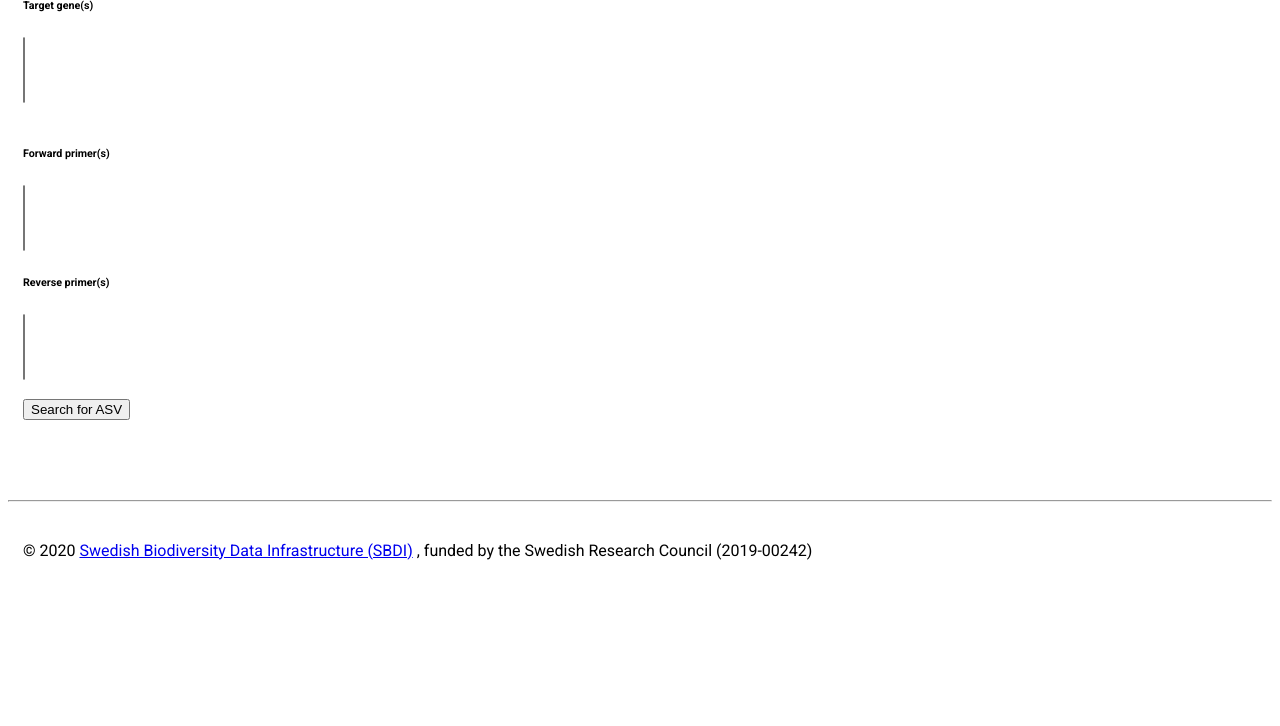
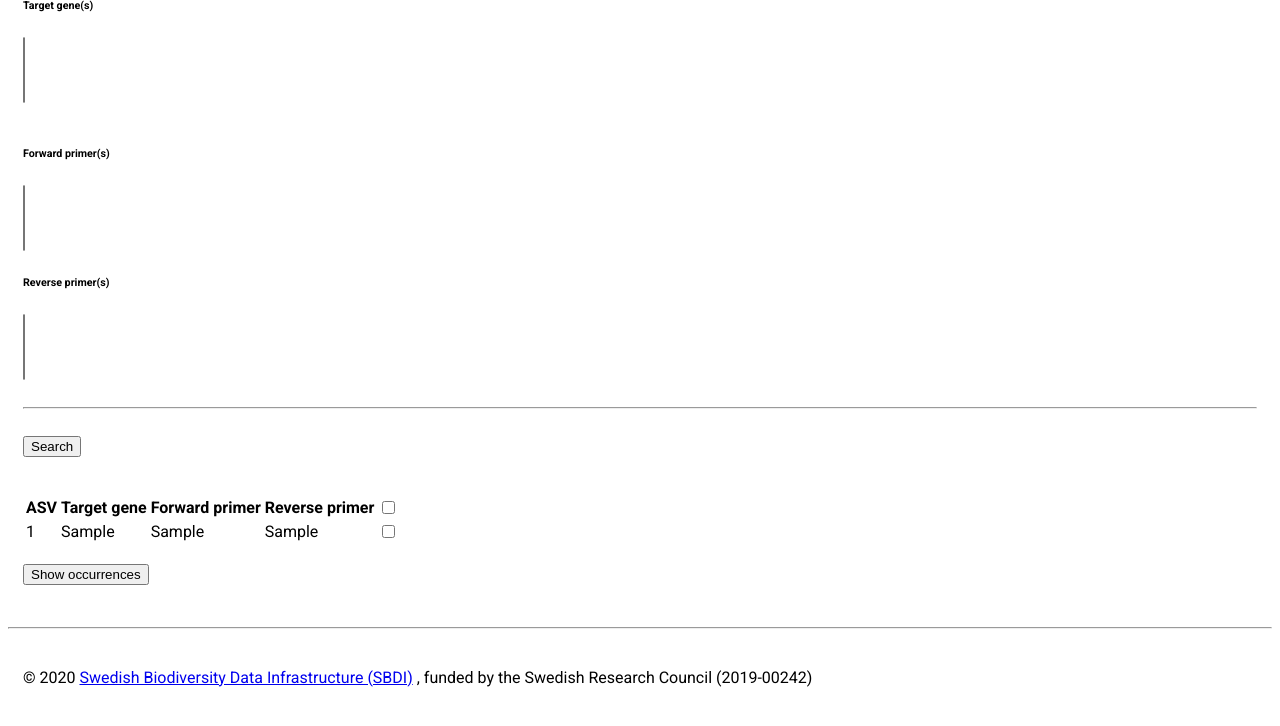
Before and after one commit to biodiversitydata-se/mol-mod, a Flask app: template app/main/templates/search_api.html in a window 1280 px wide. Shown: the part 87-813 px from the top of the page. Before the commit the page ends 647 px from the top, so only its background shows below. Run offline with Flask 2, Linux system fonts and the light colour scheme; the template is opened without the code that fills it: values that come from a table or form of the project are taken from there, most other values are stand-ins (such as "Sample title", 1, 10 or a date in 2020); some libraries are stand-ins or nearby versions.

Commit message:
Add logic and dummy result table for api search

```diff
--- a/app/forms.py
+++ b/app/forms.py
@@ -66,4 +66,8 @@ class ApiSearchForm(FlaskForm):
     gene_sel = SelectMultipleField('gene_sel', choices=[])
     fw_prim_sel = SelectMultipleField('fw_prim_sel', choices=[])
     rv_prim_sel = SelectMultipleField('rv_prim_sel', choices=[])
-    search_for_asv = SubmitField(u'Search for ASV')
+    search_for_asv = SubmitField(u'Search')
+
+
+class ApiResultForm(FlaskForm):
+    asv_id = BooleanField(u'asv_id')
--- a/app/main/templates/search_api.html
+++ b/app/main/templates/search_api.html
@@ -23,6 +23,8 @@
             </div>
         </div>
         <br>
+        <hr>
+        <br>
         <div class='row'>
             <div class='col-md-2'>
                 {{ sform.search_for_asv(class='btn btn-primary', id='search_for_asv') }}
@@ -32,12 +34,63 @@
 </div>
 <br>
 <br>
+{% if rform %}
+<div class='container' id='result'>
+    <form action='http://molecular.infrabas.se/biocache-service/occurrences/batchSearch'
+          method='post' id='rform' name='rform'>
+        {{ rform.csrf_token }}
+        <div class='row'>
+            <div class='col-md-12'>
+                <table id='result_table' class='dataframe table table-striped'>
+                    <thead>
+                        <tr>
+                            <th>ASV</th>
+                            <th>Target gene</th>
+                            <th>Forward primer</th>
+                            <th>Reverse primer</th>
+                            <th><input type='checkbox' id='select_all' /></th>
+                        </tr>
+                    </thead>
+                    <tbody>
+                        {% for i, row in rdf.iterrows() %}
+                        <tr>
+                            <td>{{ row['asv_id'] }}</td>
+                            <td>{{ row['target_gene'] }}</td>
+                            <td>{{ row['fw_prim'] }}</td>
+                            <td>{{ row['rv_prim'] }}</td>
+                            <td>{{ rform.asv_id(id=row['asv_id'], class='asv_id form-control') }}</td>
+                        </tr>
+                        {% endfor %}
+                    </tbody>
+
+                </table>
+            </div>
+        </div>
+        <!-- Hidden part, for redirection to SBDI -->
+        <div class='row'>
+            <textarea name='queries' id='raw_names' style='display: none'></textarea>
+            <!-- Make visible for testing: -->
+            <!-- <textarea name='queries' id='raw_names' rows=4, cols=40></textarea> -->
+            <input type='hidden' name='redirectBase'
+                value='http://molecular.infrabas.se/ala-hub/occurrences/search'>
+            <input type='hidden' name='field' value='raw_name'/>
+            <input type='hidden' name='action' value='Search'/>
+        </div>
+        <br>
+        <div class='row'>
+            <div class='col-md-2'>
+                <input id='show_occurrences' name='show_occurrences' type='submit' value='Show occurrences' class='btn btn-primary'/>
+            </div>
+            <div class='col-md-10 hiddenElem' id='selection_error'>Please select at least one BLAST hit</div>
+        </div>
+    </form>
+</div>
+{% endif %}
 
 <script>
     $(document).ready(function () {
-
+        // SEARCH FORM
         $.fn.select2.defaults.set("theme", "bootstrap");
-
         // Make select2-dropdowns for gene & primers
         var geneSelS2 = $('#gene_sel').select2({
             placeholder: 'Select target gene(s)'
@@ -61,7 +114,6 @@
                 // Set flask endpoint
                 '/get_primers' + '/' + gene + '/' + dir,
                 function(data) {
-                    // Save current selection
                     currSel = primDrop.val();
                     // Remove old options
                     primDrop.find('option').remove();
@@ -69,7 +121,6 @@
                     $.each(data, function(i,e) {
                         primDrop.append('<option value="' + e.name + '">' + e.display + '</option>');
                     });
-                    // Reapply selection (to keep it after reload)
                     primDrop.val(currSel);
                 }
             );
@@ -77,17 +128,89 @@
         // To 'keep' option filters after submit
         filterPrimerOptions('fw');
         filterPrimerOptions('rv');
-
         // Filter primer options when genes are selected
         geneSelS2.change(function () {
             filterPrimerOptions('fw');
             filterPrimerOptions('rv');
         });
 
-});
+        // RESULT FORM
+        var sbdiArea = $('#raw_names');
+        var hlpElem = $('#result_table tr > td:nth-child(5), #result_table tr>th:nth-child(5)');
+        var hlpDiv = $('#selection_error');
 
+        // Convert reasults to jQuery dataTable
+        var dTb = $('#result_table').dataTable({
+            // Modify layout of dataTable components:
+            // l=Show.., f=Search, tr=table, i=Showing.., p=pagination
+            dom: "<'row'<'col-md-4'l><'col-md-8'f>>" +
+            "<'row'<'col-md-12't>>" +
+            "<'row'<'col-md-3'B><'col-md-3'i><'col-md-6'p>>",
+            stateSave: true,
+            // Add download buttons
+            buttons: [
+                { extend: 'csv',
+                    exportOptions: { rows: '.selectedRow'},
+                    action: function ( e, dt, node, config ) {
+                        // Warn & stop if no selection
+                        if (dt.rows('.selectedRow').count() == 0) {
+                            return alertNoSelection(hlpElem, hlpDiv);
+                        }
+                        $.fn.DataTable.ext.buttons.csvHtml5.action.call(this, e, dt, node, config);
+                    }
+                },
+                { extend: 'excel',
+                    exportOptions: { rows: '.selectedRow'},
+                    action: function ( e, dt, node, config ) {
+                        // Warn & stop if no selection
+                        if (dt.rows('.selectedRow').count() == 0) {
+                            return alertNoSelection(hlpElem, hlpDiv);
+                        }
+                        $.fn.DataTable.ext.buttons.excelHtml5.action.call(this, e, dt, node, config);
+                    }
+                }
+            ],
+            // Disable sort on select col - as it does not work
+            'columnDefs': [
+                { 'orderable': false, 'targets': 4 }
+            ]
+        });
+        // Enable access to items in all pages
+        var allPages = dTb.fnGetNodes();
+        var asvBoxes = $('.asv_id', allPages);
 
+        // When any ASV checkbox is changed
+        asvBoxes.change(function () {
+            // Toggle download selection
+            $(this).closest('tr').toggleClass('selectedRow', this.checked);
+            // Remove no-selection warnings (if any)
+            if (this.checked) {
+                hlpElem.removeClass('visHlpElem');
+                hlpDiv.removeClass('visHlpDiv');
+            }
+        });
 
+        // When header checkbox is changed
+        $('#select_all').change(function () {
+            // Toggle all ASV checkboxes
+            asvBoxes.prop('checked', this.checked);
+            // Toggle download selection
+            asvBoxes.closest('tr').toggleClass('selectedRow', this.checked);
+            // Remove no-selection warnings (if any)
+            hlpElem.removeClass('visHlpElem');
+            hlpDiv.removeClass('visHlpDiv');
+        });
+
+        // At SBDI submit
+        $('#rform').submit(function() {
+            // Copy ASV ids to hidden area
+            addCheckedToArea(asvBoxes, sbdiArea);
+            // Warn & stop if no selection
+            if (!sbdiArea.val()) {
+                return alertNoSelection(hlpElem, hlpDiv);
+            }
+        });
+
+    });
 </script>
-
 {% endblock body %}
```
Also changed, not shown: app/main/main_routes.py (+16 -5 lines).
